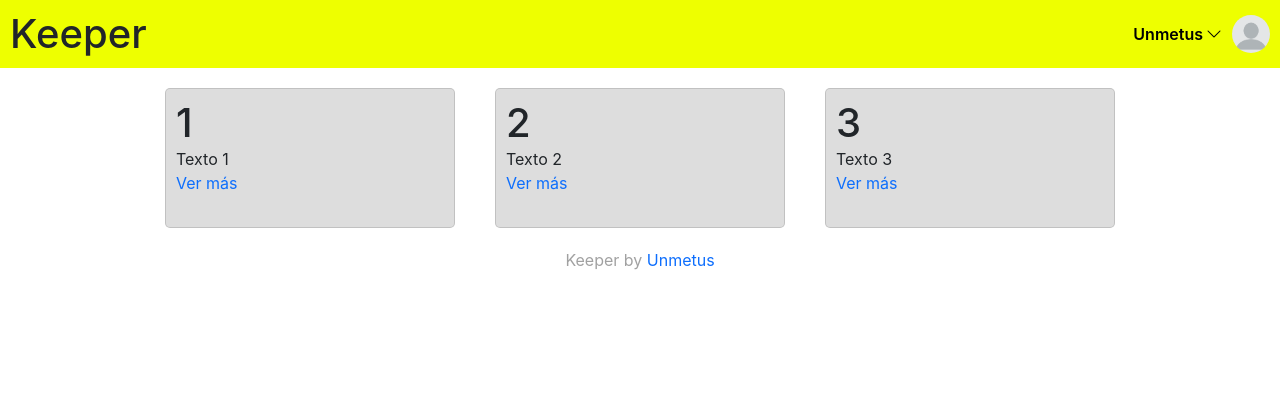
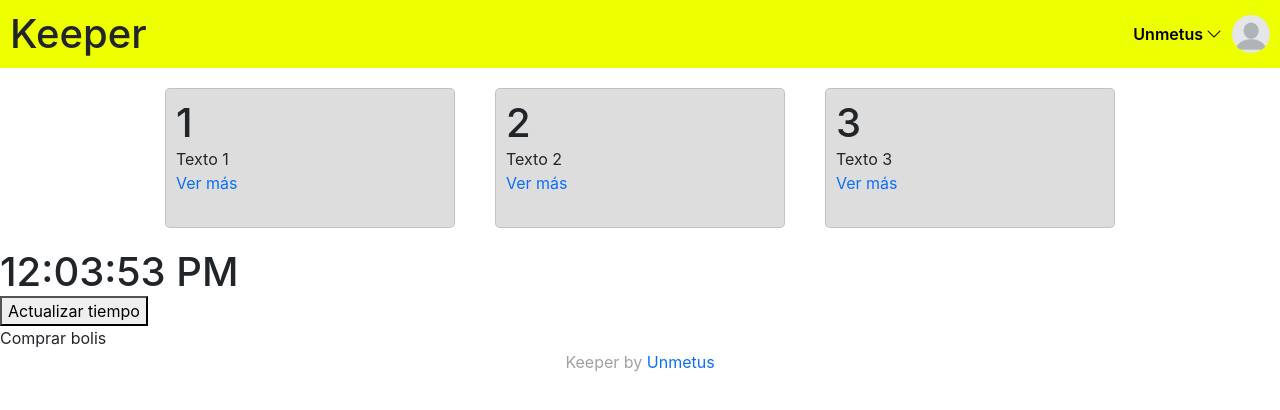
Before and after one commit to JaumeGelabert/keeper-react, a React (Create React App) app: page / in a window 1280 px wide. Shown: the top 410 px of the page. Built offline with nearby package versions, Linux system fonts and the light colour scheme.

Commit message:
Hooks - useState

```diff
--- a/src/App.js
+++ b/src/App.js
@@ -1,12 +1,13 @@
-import contentLogged from './main';
+import ContentLogged from './main';
 
 import './App.css';
 
 var isLoggedIn = true;
 
 function App() {
+
   return (
-    isLoggedIn ? contentLogged() : <h1>Loggeate</h1>
+      isLoggedIn ? ContentLogged() : <h1>Loggeate</h1>
   );
 }
 
--- a/src/main.jsx
+++ b/src/main.jsx
@@ -2,15 +2,33 @@ import Header from './header';
 import Content from './content';
 import Footer from './footer';
 
+import { useState } from 'react';
 
-function contentLogged() {
+let time = new Date().toLocaleTimeString();
+console.log('Time', time)
+
+function ContentLogged() {
+
+    var isDone = false;
+    const terminado = {textDecoration: "line-through"};
+
+    const now = new Date().toLocaleTimeString();
+    const [time, setTime] = useState(now);
+    function UpdateTime() {
+        const newTime = new Date().toLocaleTimeString();
+        setTime(newTime);
+    }
+
     return(
         <div>
             <Header />
             <Content />
+            <h1>{time}</h1>
+            <button onClick={UpdateTime}>Actualizar tiempo</button>
+            <p style = {isDone ? terminado : null}>Comprar bolis</p>
             <Footer />
-      </div>
+        </div>
       )
   };
 
-  export default contentLogged;
+  export default ContentLogged;
```
